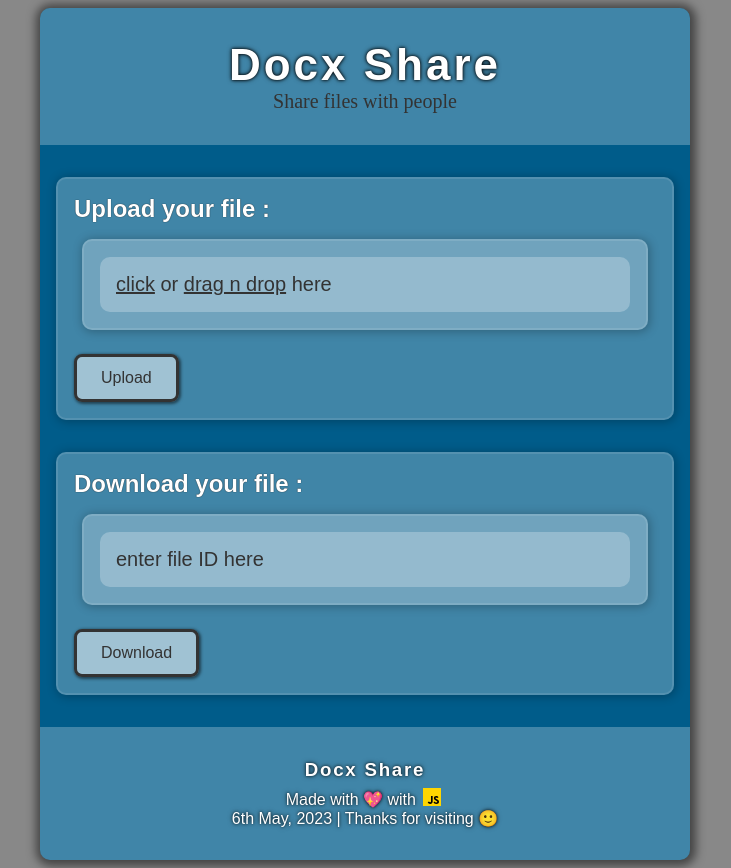
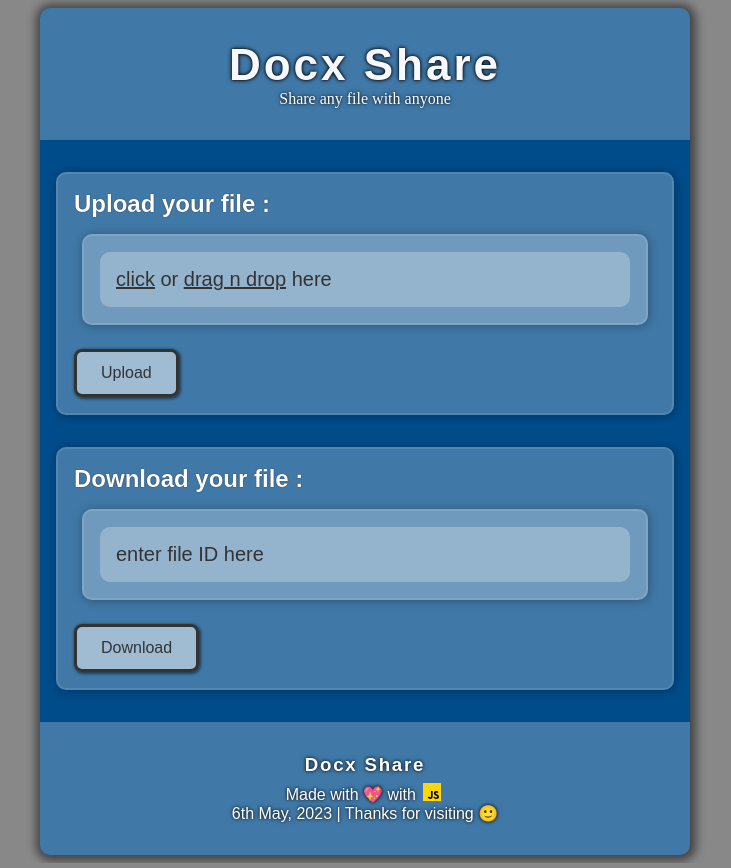
Before and after one commit to deytulsi18/docxshare, a website: page index.html in a window 1280 px wide. Shown: the whole page, without its empty margins (275-1006 px from the left). Drawn offline with Linux system fonts and the light colour scheme; a web font is replaced by a local one.

Commit message:
ui fixes 2

```diff
--- a/assets/css/style.css
+++ b/assets/css/style.css
@@ -24,7 +24,7 @@
 }
 
 :root {
-    --theme-color: hsl(200, 100%, 27%);
+    --theme-color: hsl(207, 100%, 27%);
     --glass-1: hsla(0, 0%, 100%, 0.1);
     --glass-2: hsla(0, 0%, 100%, 0.2);
     --glass-3: hsla(0, 0%, 100%, 0.3);
@@ -61,12 +61,12 @@
 /* text selection color */
 
 ::-moz-selection {
-    background: hsla(0, 71%, 73%, 0.75);
+    background: hsla(0, 0%, 100%, 1);
     color: black;
 }
 
 ::selection {
-    background: hsla(0, 71%, 73%, 0.75);
+    background: hsla(0, 0%, 100%, 1);
     color: black;
 }
 
@@ -123,7 +123,7 @@ h1 {
 }
 
 header h1 {
-    color: white;
+    color: ghostwhite;
     text-shadow: 0 0 3px hsla(0, 0%, 0%, 1), 0 0 5px hsla(0, 0%, 0%, 0.75);
 }
 
@@ -157,9 +157,10 @@ header span {
 }
 
 #tagline {
-    color: #333;
+    /* color: #333; */
+    text-shadow: 0 0 3px hsla(0, 0%, 0%, 0.75), 0 0 5px hsla(0, 0%, 0%, 0.5);
     font-family: "Montserrat 500";
-    font-size: 1.25rem;
+    font-size: 1rem;
     font-weight: normal;
 }
 
@@ -234,7 +235,7 @@ h2 {
     margin: 1rem;
     border-radius: 10px;
     width: 100%;
-    max-width: 550px;
+    overflow: hidden;
 }
 
 #file-upload {
--- a/index.html
+++ b/index.html
@@ -18,7 +18,7 @@
             <a href="/">
                 <h1>Docx Share</h1>
             </a>
-            <span id="tagline">Share files with people</span>
+            <span id="tagline">Share any file with anyone</span>
             <br>
         </header>
 
```
